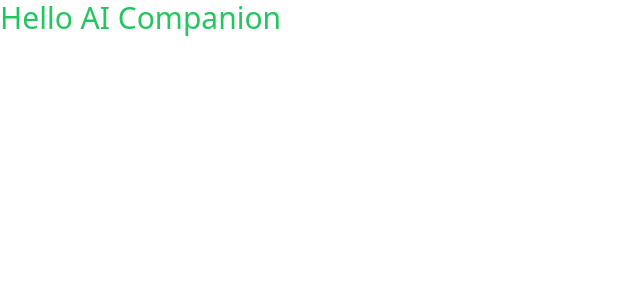
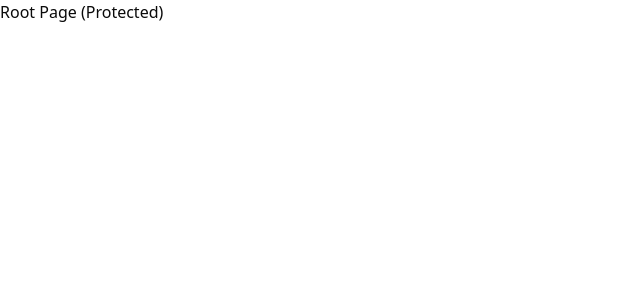
Before and after one commit to data-dude42/ai-companion, a Next.js app: page / in a window 1280 px wide. Shown: the top 300 px of the page, without its empty margins (0-640 px from the left). Built offline with nearby package versions, Linux system fonts and the light colour scheme.

Commit message:
set up new route group

```diff
--- /dev/null
+++ b/app/(root)/page.tsx
@@ -0,0 +1,8 @@
+const RootPage = () =>{
+    return (
+        <div>
+            Root Page (Protected)
+        </div>
+    );
+}
+export default RootPage;
--- a/app/page.tsx
+++ /dev/null
@@ -1,7 +0,0 @@
-import Image from "next/image";
-
-export default function Home() {
-  return (
-    <div className="text-green-500 text-3xl">Hello AI Companion</div>
-  )
-}
--- a/app/test/page.tsx
+++ /dev/null
@@ -1,8 +0,0 @@
-const TestPage = () => {
-    return (
-        <div>
-            Test Page!
-        </div>
-    );
-}
-export default TestPage;
```
